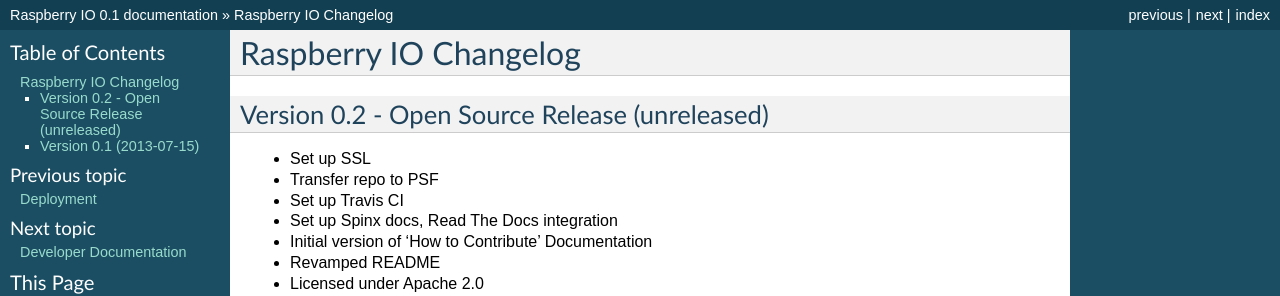
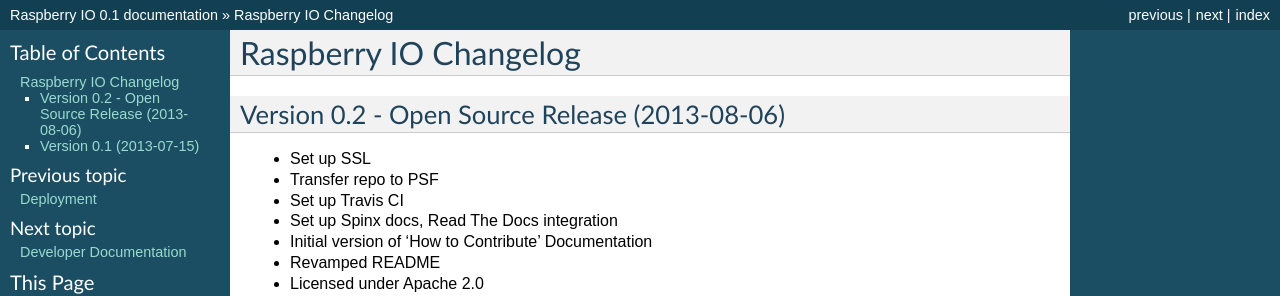
Before and after one commit to python/raspberryio, a Sphinx documentation site: the page built from docs/CHANGELOG.rst, in a window 1280 px wide. Shown: the top 296 px of the page. Built offline with Sphinx 7.4.7, drawn with Linux system fonts in a browser that asks for light colours.

Commit message:
Prepare develop branch for release

```diff
--- a/docs/CHANGELOG.rst
+++ b/docs/CHANGELOG.rst
@@ -1,7 +1,7 @@
 Raspberry IO Changelog
 ======================
 
-Version 0.2 - Open Source Release (unreleased)
+Version 0.2 - Open Source Release (2013-08-06)
 ----------------------------------------------
 
 * Set up SSL
--- a/setup.py
+++ b/setup.py
@@ -2,7 +2,7 @@
 
 setup(
     name='raspberryio',
-    version='0.1',
+    version='0.2',
     packages=['raspberryio', 'raspberryio.aggregator', 'raspberryio.project',
               'raspberryio.qanda', 'raspberryio.search',
               'raspberryio.search_models', 'raspberryio.userprofile'],
```
